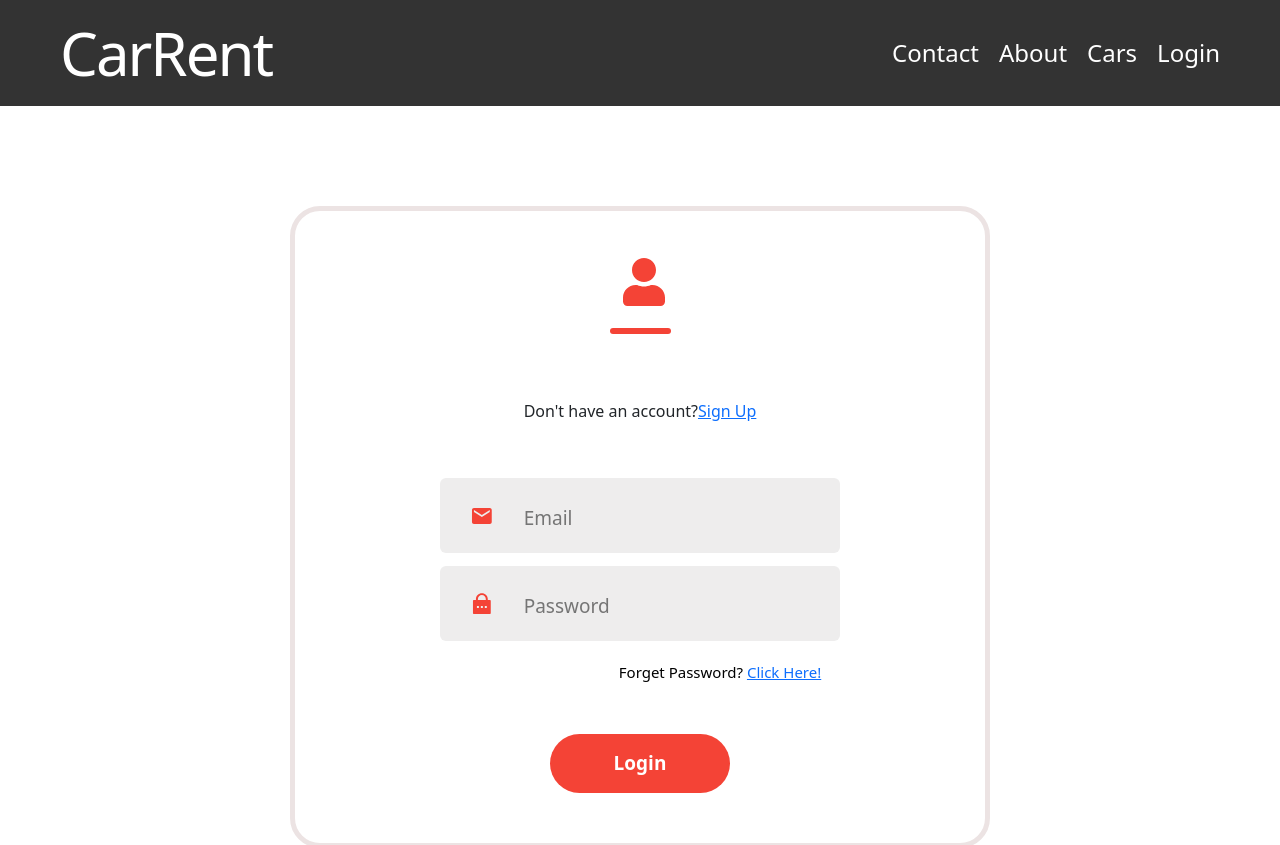
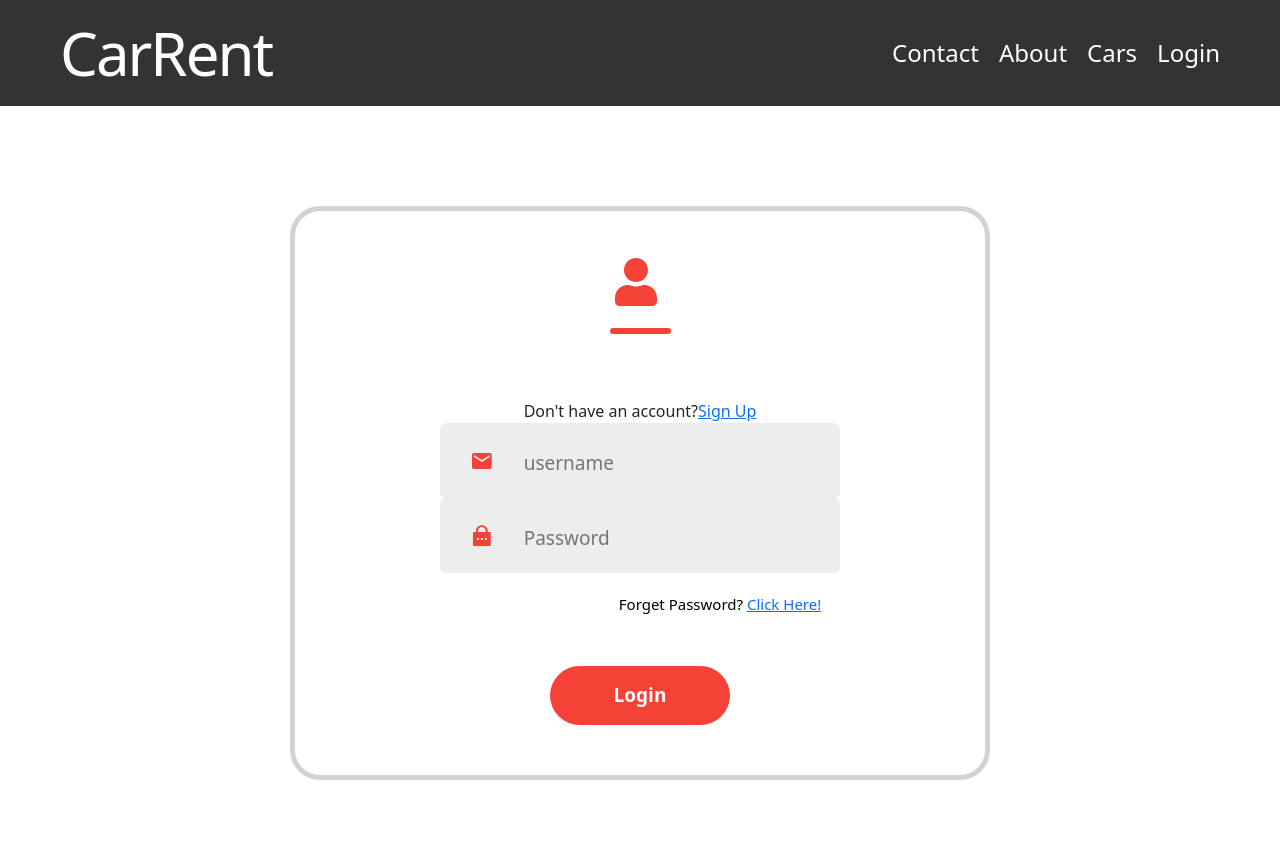
Before and after one commit to SoldierAdam/React-Rent-A-Car, a React (Create React App) app: page /login in a window 1280 px wide. Shown: the top 845 px of the page. Built offline with nearby package versions, Linux system fonts and the light colour scheme.

Commit message:
fixed login problems

```diff
--- a/package.json
+++ b/package.json
@@ -2,6 +2,7 @@
   "name": "react-typescript-tut",
   "version": "0.1.0",
   "private": true,
+  "proxy": "http://localhost:8080",
   "dependencies": {
     "@fortawesome/fontawesome-svg-core": "^6.5.1",
     "@fortawesome/free-solid-svg-icons": "^6.5.1",
--- a/src/App.tsx
+++ b/src/App.tsx
@@ -23,7 +23,7 @@ function App() {
 			<Route path="/" element={<Index/>} />
 			<Route path="/contact" element={<Contact/>} />
 			{ <Route path='cars' element={<Cars/>} /> }
-			<Route path="/login" element={<Login initialEmail="" initialPassword=""/>} />
+			<Route path="/login" element={<Login initialUserName="" initialPassword="" />} />
 			<Route path='/signUp' element= {<SignUp initialEmail="" initialPassword="" initialRole={[]} /> }/>
 
 		</Routes>
--- a/src/components/CarCard/CarCard.tsx
+++ b/src/components/CarCard/CarCard.tsx
@@ -1,7 +1,7 @@
 import React from 'react';
 import './CarCard.css';
 import { motion } from 'framer-motion'
-import  { Car}  from '../../models/Model';
+import  { Car}  from '../../models/model';
 
 interface CarListingProps {
 	car: Car;
--- a/src/components/CarCardList/CarCardList.tsx
+++ b/src/components/CarCardList/CarCardList.tsx
@@ -4,7 +4,7 @@ import { m, motion } from 'framer-motion';
 import './CarCardList.css';
 import CarCard from '../CarCard/CarCard';
 import '../../pages/HomePage/HomePage.css';
-import { Car } from '../../models/Model';
+import { Car } from '../../models/model';
 
 type FilterCriteria = {
 	minDailyPrice: number;
--- a/src/pages/Login/Login.tsx
+++ b/src/pages/Login/Login.tsx
@@ -1,4 +1,4 @@
-import { Field, Form, FormikProps, withFormik,FormikHelpers } from "formik";
+import { Field, Form, FormikProps, withFormik, FormikHelpers } from "formik";
 import { basicSchema } from "./LoginValidation";
 import { RiLockPasswordFill } from "react-icons/ri";
 import { FaUser } from "react-icons/fa";
@@ -8,9 +8,8 @@ import "./Login.css";
 import axios from "axios";
 import UserService from "../../services/abstracts/userService";
 
-
 interface FormValues {
-  email: string;
+	userName: string;
 	password: string;
 }
 
@@ -19,150 +18,101 @@ interface OtherProps {
 	ref?: any;
 }
 interface MyFormprops {
-  initialEmail: string;
+	initialUserName: string;
 	initialPassword: string;
 	login?: any;
 }
-const InnerForm = (props: OtherProps & FormikProps<FormValues>) => {
-  const {
-    values,
-    errors,
-    touched,
-    handleChange,
-    handleBlur,
-    handleSubmit,
-    isSubmitting,
-    submitCount,
-  } = props;
 
-  const successMessage = (
-    <div className="success-message">
-      Login successful!
-    </div>
+const ErrorMessage: React.FC<{ message: string }> = ({ message }) => (
+	<div className="error-message">{message}</div>
   );
-  const errorMessage = (
-    <div className="error-message">
-      Sign up failed! Please check your information and try again.
+
+  const SuccessMessage: React.FC<{ message: string }> = ({ message }) => (
+	<div className="success-message">{message}</div>
+  );
+
+  const FormField: React.FC<{
+	name: string;
+	type: string;
+	placeholder: string;
+	icon: JSX.Element;
+  }> = ({ name, type, placeholder, icon }) => (
+	<div className="input">
+	  {icon}
+	  <Field className="input" name={name} type={type} placeholder={placeholder} />
 	</div>
   );
 
 
+  const InnerForm: React.FC<OtherProps & FormikProps<FormValues>> = (props) => {
+	const { values, errors, touched, handleSubmit, isSubmitting, submitCount } = props;
 
 	return (
-
-    <div className="container ">
-
-          <Form  onSubmit={handleSubmit} className="form card">
-          {submitCount > 0 && Object.keys(errors).length === 0 ? successMessage : submitCount > 0 && Object.keys(errors).length !== 0 && errorMessage}
+	  <div className="container">
+		<Form onSubmit={handleSubmit} className="form card">
+		  {submitCount > 0 && Object.keys(errors).length === 0 && (
+			<SuccessMessage message="Login successful!" />
+		  )}
+		  {submitCount > 0 && Object.keys(errors).length !== 0 && (
+			<ErrorMessage message="Sign up failed! Please check your information and try again." />
+		  )}
 
 		  <div className="header">
 			<div className="text">
 			  <FaUser />
 			</div>
 			<div className="underline"></div>
-
 			<div className="sign-up">
 			  Don't have an account?
 			  <Link to="/signUp" className="sign-up-button">Sign Up</Link>
 			</div>
 		  </div>
-        <div className="inputs">
-          <div className="input">
-            <MdEmail className="icon-email" />
-            <Field
-              className="input"
-              name="email"
-              type="email"
-              placeholder="Email"
-              onChange={handleChange}
-              onBlur={handleBlur}
-              value={values.email}
-            ></Field>
-          </div>
-          {touched.email && errors.email && (
-            <div className="invalid-feedback">{errors.email}</div>
-          )}
 
-          <div className="input">
-            <RiLockPasswordFill className="icon-password" />
-            <Field
-              className="input"
-              name="password"
-              type="password"
-              placeholder="Password"
-              onChange={handleChange}
-              onBlur={handleBlur}
-              value={values.password}
-            ></Field>
-          </div>
-          {touched.password && errors.password && (
-            <div className="invalid-feedback">{errors.password}</div>
-          )}
-        </div>
+		  <FormField name="userName" type="text" placeholder="username" icon={<MdEmail className="icon-email" />} />
+		  {touched.userName && errors.userName && <ErrorMessage message={errors.userName} />}
+
+		  <FormField name="password" type="password" placeholder="Password" icon={<RiLockPasswordFill className="icon-password" />}/>
+		  {touched.password && errors.password && <ErrorMessage message={errors.password} />}
+
 		  <div className="forget-password">
 			Forget Password?{" "}
-          <Link className="forget-password-link" to="/">
-            {" "}
-            Click Here!
-          </Link>
+			<Link className="forget-password-link" to="/">Click Here!</Link>
 		  </div>
 
 		  <div className="button">
-          <button
-            disabled={
-              isSubmitting ||
-              (errors.email && touched.email) ||
-              !!(errors.password && touched.password)
-            }
-            type="submit"
-            className="submit"
-
-          >
+			<button disabled={isSubmitting || !!Object.keys(errors).length} type="submit" className="submit">
 			  Login
 			</button>
 		  </div>
 		</Form>
 	  </div>
+	);
+  };
 
-  );
 
-};
 const LoginForm = withFormik<MyFormprops, FormValues>({
 	mapPropsToValues: (props) => ({
-    email: props.initialEmail,
+	  userName: props.initialUserName,
 	  password: props.initialPassword,
 	}),
-  validationSchema: basicSchema,
 	handleSubmit: async (
 	  values: FormValues,
 	  { setSubmitting }: FormikHelpers<FormValues>
 	) => {
 	  try {
-      const response = await UserService.loginUser(values.email, values.password);
-
-      if (response.success) {
-        console.log("Login successful");
-
+		const token = await UserService.loginUser(values.userName, values.password);
+		if (token) {
+		  console.log("Login successful, Token:", token);
+		  // Burada giriş başarılı işlemleri yapabilirsiniz (token ile)
 		} else {
-        console.error("Login failed:", response.message);
-
+		  console.error("Login failed: No token received");
 		}
 	  } catch (error) {
 		console.error("Error during login:", error);
-
 	  } finally {
 		setSubmitting(false);
 	  }
-  },
+	}
   })(InnerForm);
 
-const Login: React.FC<MyFormprops> = (props: MyFormprops) => {
-  return (
-    <div>
-      <LoginForm {...props} />
-    </div>
-
-  );
-};
-
-export default Login;
+  export default LoginForm;
--- a/src/pages/Login/LoginValidation.tsx
+++ b/src/pages/Login/LoginValidation.tsx
@@ -8,10 +8,10 @@ export const basicSchema = yup.object().shape({
   email: yup.string().email("Please enter a valid email").required("Required"),
   password: yup
     .string()
-    .min(8)
-    .matches(passwordRules, {
-      message:
-        "one uppercase letter, one special character, must be 8-16 characters",
-    })
+    // .min(8)
+    // .matches(passwordRules, {
+    //   message:
+    //     "one uppercase letter, one special character, must be 8-16 characters",
+    // })
     .required("Required"),
 });
--- a/src/pages/Login/SignUp.css
+++ b/src/pages/Login/SignUp.css
@@ -1,186 +1,39 @@
-.container {
-  display: flex;
-  flex-direction: column;
-  margin-top: 100px;
-  background: #ffffff;
-  padding-bottom: 20px;
-  align-items: center;
-  justify-content: center;
-  width: 500px;
-  padding-bottom: 20px;
-}
-.form.card {
-  width: 100%;
-  max-width: 700px;
-  display: flex;
-  flex-direction: column;
-  align-items: center;
-  border-radius: 30px;
-  border-style: solid;
-  border-width: 4px;
-  padding-bottom: 0px;
-  border-color:  #ece3e3;
-}
+/* src/Login.css */
+.login-container {
+	max-width: 400px;
+	margin: 50px auto;
+	padding: 20px;
+	border: 1px solid #ddd;
+	border-radius: 4px;
+  }
 
-.header {
-  display: flex;
-  flex-direction: column;
-  align-items: center;
-  gap: 10px;
-  width: 50%;
-  margin-top: 30px;
-}
+  .form-group {
+	margin-bottom: 15px;
+  }
 
-.text {
-  color: #f44336;
-  font-size: 48px;
-  font-weight: 700;
-  padding-left: 15px;
-}
+  .form-group label {
+	display: block;
+	margin-bottom: 5px;
+  }
 
-.underline {
-  width: 61px;
-  height: 6px;
-  background: #f44336;
-  border-radius: 9px;
-  margin-top: 5px;
-  margin-bottom: 55px;
-  flex-direction: column;
-  cursor: pointer;
-}
+  .form-group input {
+	width: 100%;
+	padding: 8px;
+	border: 1px solid #ddd;
+	border-radius: 4px;
+  }
 
-.inputs {
-  margin-top: 55px;
-  display: flex;
-  flex-direction: column;
-  gap: 13px;
-}
-.input {
-  display: flex;
-  align-items: center;
-  margin: auto;
-  width: 400px;
-  height: 75px;
-  background: #eeeded;
-  border-radius: 6px;
-}
+  .error-message {
+	color: red;
+	font-size: 0.8em;
+  }
 
-.icon-password {
-  margin: 0px 30px;
-  font-size: 30px;
-  color: #f44336;
-}
-.icon-email {
-  margin: 0px 30px;
-  font-size: 30px;
-  color: #f44336;
-}
-
-.icon-user {
-  margin: 0px 30px;
-  font-size: 30px;
-  color: #f44336;
-}
-
-.input input {
-  height: 50px;
-  width: 400px;
-  background: transparent;
-  border: none;
-  outline: none;
-  font-size: 19px;
-  margin-bottom: 10px;
-}
-
-.forget-password {
-  margin-left: 160px;
-  margin-top: 20px;
-  color: black;
-  font-size: 15px !important;
-}
-
-.forget-password.link {
-
-  color: rgb(4, 4, 112);
-  cursor: pointer;
-}
-
-.submit-container {
-  display: flex;
-  gap: 30px;
-  margin: 60px auto;
-
-  align-items: flex-end;
-  width: 80%;
-
-}
-
-.submit {
-  display: flex;
-  justify-content: center;
-  align-items: center;
-  width: 180px;
-  height: 59px;
-  color: #fff;
-  background: #f44336;
-  border-radius: 50px;
-  font-size: 19px;
-  font-weight: 700;
-  margin: 50px;
-  border: hidden;
-}
-
-.login{
- display: flex;
- align-items: center;
- justify-content: center;
-
-}
-.login .login-button{
-  margin-left: 5px;
-  color: blue ;
-  text-decoration: none;
-  font-weight: bold;
-  cursor: pointer;
-}
-
-.grey {
-  background: rgb(181, 180, 180);
-}
-
-.invalid-feedback {
-  display: block !important;
-  margin-top: -10px !important;
-}
-.success-message {
-  background-color: #d4edda; /* Başarı mesajı kutusunun arka plan rengi */
-  border: 2px solid #155724; /* Kenar çizgisi rengi ve kalınlığı */
-  color: #155724; /* Başarı mesajının metin rengi */
-  padding: 20px; /* Başarı mesajı kutusunun iç boşluğu */
-  border-radius: 8px; /* Başarı mesajı kutusunun köşe yarıçapı */
-  width: 400px; /* Başarı mesajı kutusunun genişliği */
-  margin: auto; /* Dikey ve yatayda ortala */
-  text-align: center; /* Başarı mesajını metni ortala */
-  position: fixed; /* Sabit bir konumda tut */
-  top: 50%; /* Sayfanın üstünden ortalama */
-  left: 50%; /* Sayfanın solundan ortalama */
-  transform: translate(-50%, -50%); /* Yatay ve dikeyde ortala */
-  z-index: 999; /* Diğer elemanların üzerinde gözüksün */
-  box-shadow: 0px 0px 10px rgba(0, 0, 0, 0.1); /* Hafif bir gölgelendirme ekleyin */
-}
-.error-message {
-  background-color: #d4edda; /* Başarı mesajı kutusunun arka plan rengi */
-  border: 2px solid #155724; /* Kenar çizgisi rengi ve kalınlığı */
-  color: #155724; /* Başarı mesajının metin rengi */
-  padding: 20px; /* Başarı mesajı kutusunun iç boşluğu */
-  border-radius: 8px; /* Başarı mesajı kutusunun köşe yarıçapı */
-  width: 400px; /* Başarı mesajı kutusunun genişliği */
-  margin: auto; /* Dikey ve yatayda ortala */
-  text-align: center; /* Başarı mesajını metni ortala */
-  position: fixed; /* Sabit bir konumda tut */
-  top: 50%; /* Sayfanın üstünden ortalama */
-  left: 50%; /* Sayfanın solundan ortalama */
-  transform: translate(-50%, -50%); /* Yatay ve dikeyde ortala */
-  z-index: 999; /* Diğer elemanların üzerinde gözüksün */
-  box-shadow: 0px 0px 10px rgba(0, 0, 0, 0.1); /* Hafif bir gölgelendirme ekleyin */
-}
+  .submit-button {
+	width: 100%;
+	padding: 10px;
+	background-color: blue;
+	color: white;
+	border: none;
+	border-radius: 4px;
+	cursor: pointer;
+  }
```
Also changed, not shown: src/services/abstracts/userService.ts (+28 -16 lines). Lines whose indentation alone changed are shown as unchanged.
